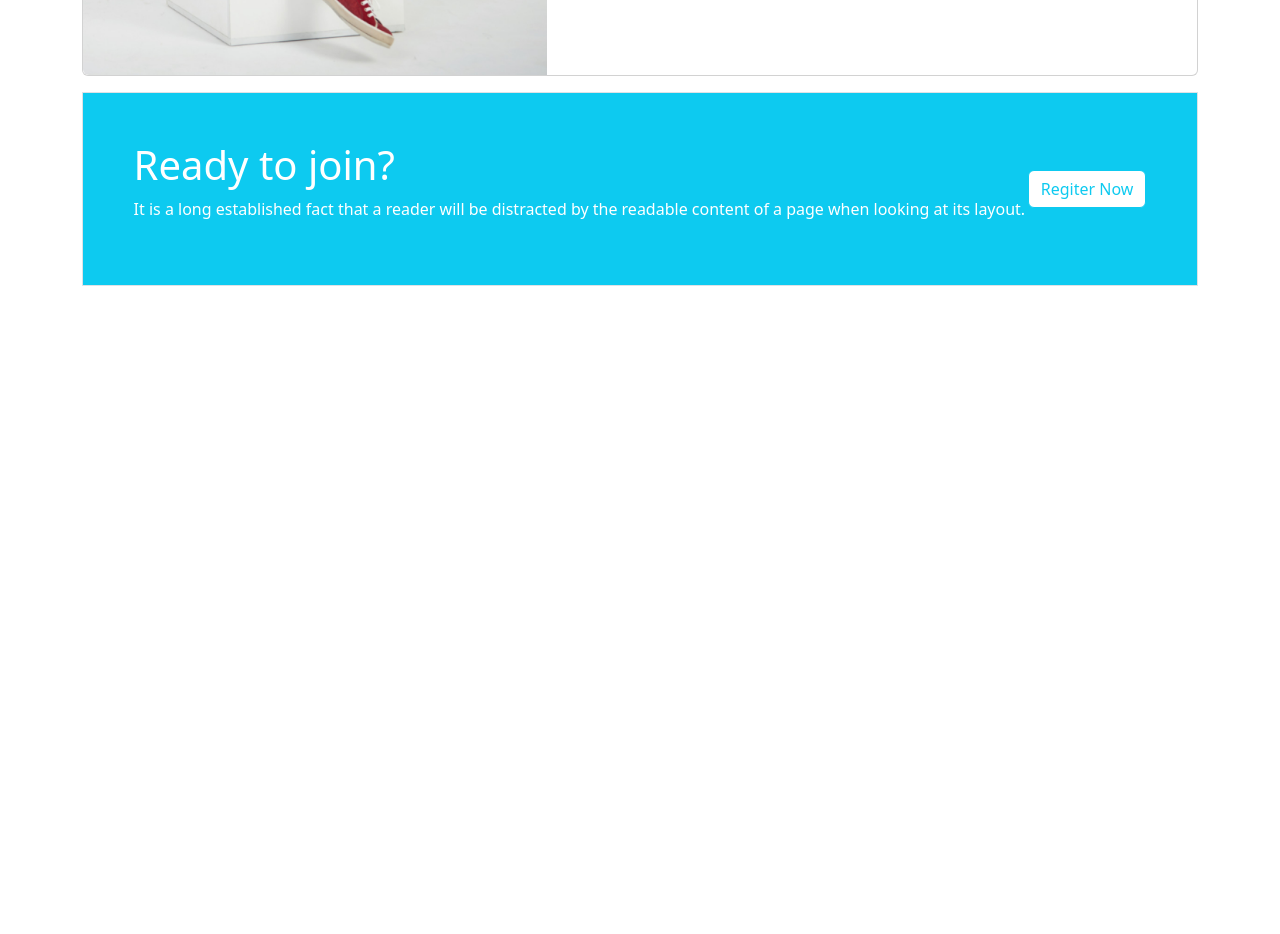
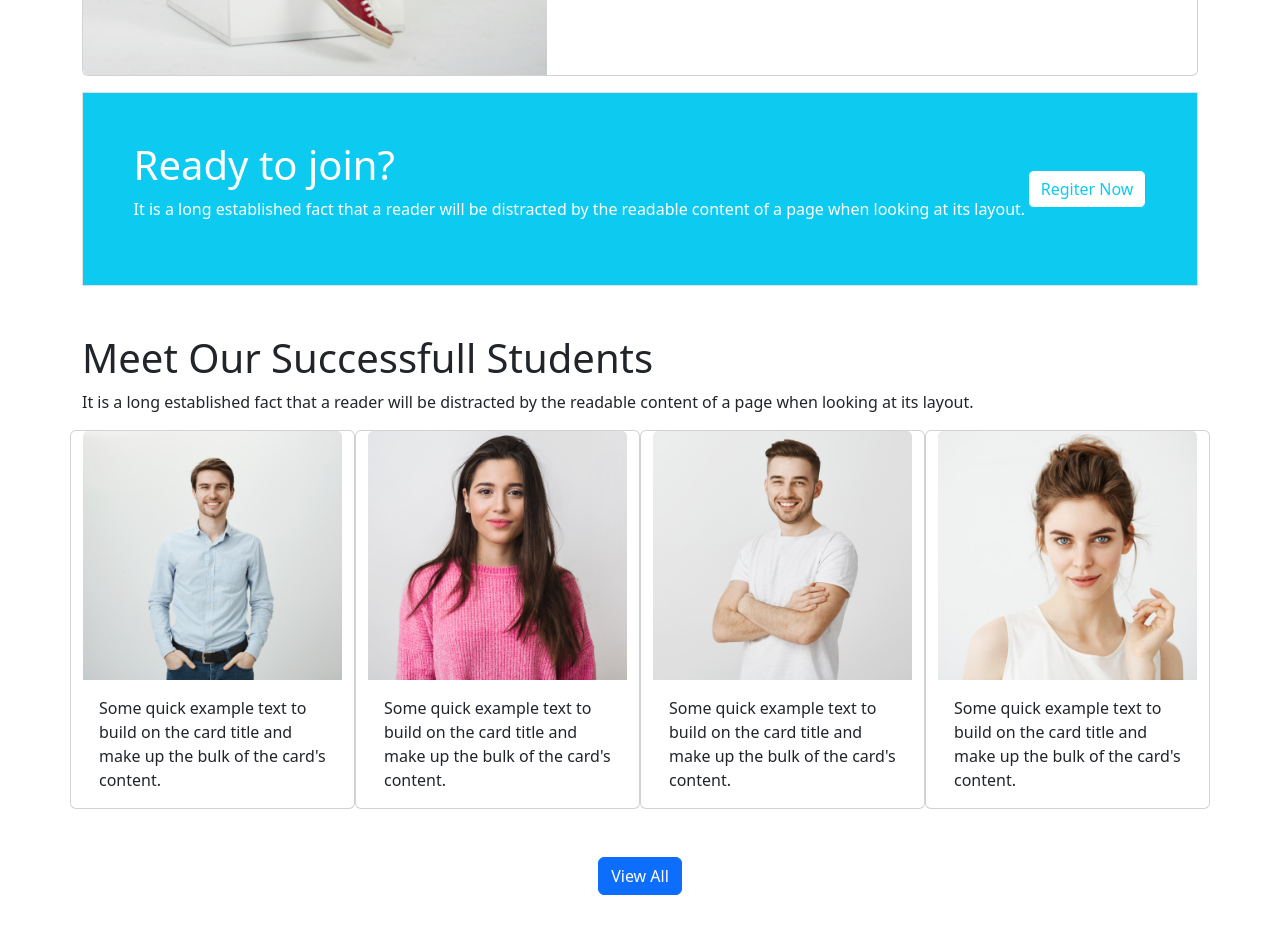
Before and after one commit to TilottamaDas13/e-tutor, a plain HTML site: page index.html in a window 1280 px wide. Shown: the part 2484-3418 px from the top of the page. Before the commit the page ends 2770 px from the top, so only its background shows below. Drawn offline with nearby package versions, Linux system fonts and the light colour scheme.

Commit message:
added students feedback

```diff
--- a/index.html
+++ b/index.html
@@ -254,7 +254,7 @@
         <!-- eLearning Part Ends -->
 
         <!-- Register Part Starts -->
-        <section>
+        <section class="mb-5">
             <div class="container">
                 <div class="row gx-5">
                     <div class="col m-auto">
@@ -276,6 +276,54 @@
             </div>
         </section>
         <!-- Register Part Ends -->
+
+        <!-- Students Overview Starts -->
+        <section class="container">
+            <h1>Meet Our Successfull
+                Students</h1>
+            <p>It is a long established fact that a reader will be distracted by the
+                readable content of a page when looking at its layout.</p>
+        </section>
+        <section class="container">
+            <div class="row">
+                <div class="card col-3">
+                    <img src="images/student/student-1.png" class="card-img-top" alt="...">
+                    <div class="card-body">
+                        <p class="card-text">Some quick example text to build on the card title and make up the bulk of
+                            the
+                            card's content.</p>
+                    </div>
+                </div>
+                <div class="card col-3">
+                    <img src="images/student/student-2.png" class="card-img-top" alt="...">
+                    <div class="card-body">
+                        <p class="card-text">Some quick example text to build on the card title and make up the bulk of
+                            the
+                            card's content.</p>
+                    </div>
+                </div>
+                <div class="card col-3">
+                    <img src="images/student/student-3.png" class="card-img-top" alt="...">
+                    <div class="card-body">
+                        <p class="card-text">Some quick example text to build on the card title and make up the bulk of
+                            the
+                            card's content.</p>
+                    </div>
+                </div>
+                <div class="card col-3">
+                    <img src="images/student/student-4.png" class="card-img-top " alt="...">
+                    <div class="card-body">
+                        <p class="card-text">Some quick example text to build on the card title and make up the bulk of
+                            the
+                            card's content.</p>
+                    </div>
+                </div>
+            </div>
+        </section>
+        <section class="container mt-5 text-center mb-5">
+            <button class="btn btn-primary">View All</button>
+        </section>
+        <!-- Students Overview Ends -->
     </main>
 
 
```
